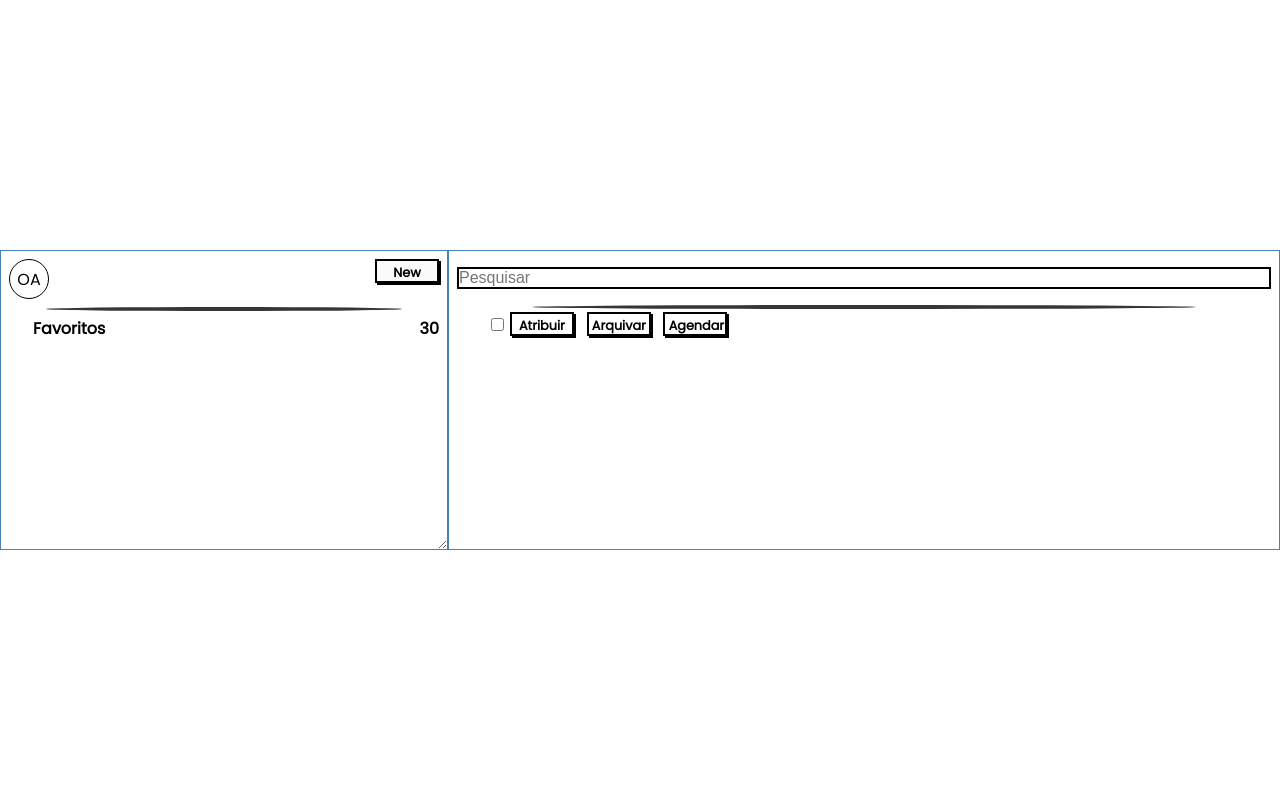
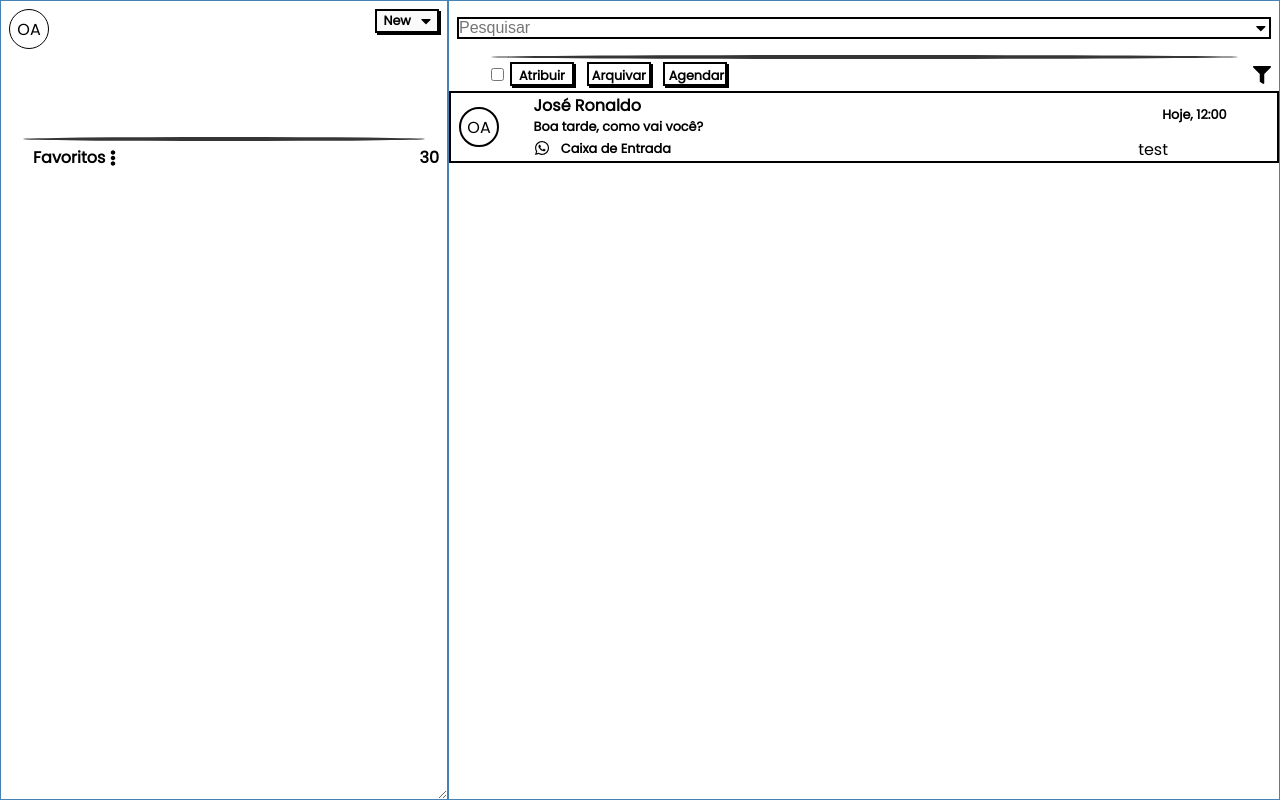
Before and after one commit to Caladbol/Desafio-Front, a React (Create React App) app: page / in a window 1280 px wide. Built offline with nearby package versions, Linux system fonts and the light colour scheme.

Commit message:
Main Layout done

```diff
--- a/package.json
+++ b/package.json
@@ -8,6 +8,7 @@
     "@testing-library/user-event": "^12.8.3",
     "react": "^17.0.2",
     "react-dom": "^17.0.2",
+    "react-icons": "^4.2.0",
     "react-scripts": "4.0.3",
     "web-vitals": "^1.1.1"
   },
--- a/src/components/Header.js
+++ b/src/components/Header.js
@@ -1,13 +1,21 @@
+import {FaCaretDown} from 'react-icons/fa'
+import {FaEllipsisV} from 'react-icons/fa'
+
+
 const Header = () => {
     return (
         <>
             <div className='profile'>
                 <div className='profile_btn'>OA</div>
-                <div className='new_btn'>New</div>
+                <div className='new_btn'>
+                    New
+                    <FaCaretDown />
+                </div>
             </div>
             <hr className='separator' />
             <div className='favoritos'>
-                <p>Favoritos</p>
+                <p className='favoritos_ellipsis'>Favoritos <FaEllipsisV cursor='pointer' /></p>
+
                 <p>30</p>
             </div>
         </>
--- /dev/null
+++ b/src/components/Mails.js
@@ -0,0 +1,35 @@
+import {FaWhatsapp} from 'react-icons/fa'
+
+
+const Mails = () => {
+    return (
+        <div>
+            <div className='message_box'>
+                <div className='sender_pic'>
+                    OA
+                </div>
+                <div className='sender_name'>
+                    José Ronaldo
+                </div>
+                <div className='subject'>
+                    Boa tarde, como vai você?
+                </div>
+                <div className='abstract'>
+
+                </div>
+                <div className='mailbox'>
+                    <FaWhatsapp />
+                    <div className='mailbox_name'>Caixa de Entrada</div>
+                </div>
+                <div className='timestamp'>
+                    Hoje, 12:00
+                </div>
+                <div className='senders'>
+                    test
+                </div>
+            </div>
+        </div>
+    )
+}
+
+export default Mails
--- a/src/components/Menu.js
+++ b/src/components/Menu.js
@@ -1,8 +1,15 @@
+import { FaCaretDown } from "react-icons/fa"
+import { FaFilter } from "react-icons/fa"
+
+
+
 const Menu = () => {
     return (
         <div>
             <div className='searchbar'>
-                <input type="text" placeholder='Pesquisar' className='barra_pesquisa'/>
+                <input type="text" placeholder='Pesquisar' className='barra_pesquisa' />
+                <FaCaretDown cursor='pointer' />
+
             </div>
             <hr className='separator' />
             <div className='acoes'>
@@ -12,7 +19,7 @@ const Menu = () => {
                     <div className='acoes_btn'>Arquivar</div>
                     <div className='acoes_btn'>Agendar</div>
                 </div>
-                <div className='filter'></div>
+                <div className='filter'><FaFilter size={18} cursor='pointer' /></div>
             </div>
         </div>
     )
--- a/src/components/PanelB.js
+++ b/src/components/PanelB.js
@@ -1,9 +1,11 @@
 import Menu from './Menu'
+import Mails from './Mails'
 
 const PanelB = () => {
     return (
         <div className='panel panel_B'>
-         <Menu />
+            <Menu />
+            <Mails />
         </div>
     )
 }
--- a/src/index.css
+++ b/src/index.css
@@ -27,6 +27,7 @@ body {
   min-height: 18.75rem;
   border: 1.5px solid steelblue;
   overflow: auto;
+  height: 100%;
 }
 
 .panel_A {
@@ -72,12 +73,15 @@ body {
 }
 
 .new_btn {
+  display: flex;
   border: 2px solid black;
   background-color: #fafafa;
   text-align: center;
   text-decoration: none;
+  align-items: center;
+  justify-content: space-between;
   font-size: .8rem;
-  padding: .2rem;
+  padding: .2rem .2rem .2rem .4rem;
   width: 4rem;
   height: 1.5rem;
   font-weight: bold;
@@ -88,16 +92,25 @@ body {
 hr.separator {
   border: 2px solid rgb(54, 54, 54);
   border-radius: 50%;
-  width: 80%;
-  margin-left: 10%;
+  width: 90%;
+  margin-left: 5%;
 }
 
 .favoritos {
   display: flex;
   justify-content: space-between;
+  justify-items: center;
+  align-items: center;
   padding: .3rem .5rem 0 2rem;
   font-weight: bold;
 }
+
+.favoritos_ellipsis {
+  display: flex;
+  justify-content: space-between;
+  align-items: center;
+}
+
 
 /* Estilos Painel B - Direito */
 .searchbar {
@@ -115,8 +128,11 @@ hr.separator {
 
 .acoes {
   display: flex;
-  align-content: space-between;
+  align-content: center;
+  align-items: center;
   padding-left: 5%;
+  padding-right: 1%;
+  justify-content: space-between;
 }
 
 .acoes_btns {
@@ -140,3 +156,90 @@ hr.separator {
   box-shadow: .125rem .125rem 0 0 black;
   cursor: pointer;
 }
+
+.filter {
+  display: flex;
+  align-items: center;
+}
+
+.fa-filter {
+  font-size: 2rem;
+}
+
+/* Estilos Caixas de Mensagens */
+
+.message_box {
+  display: grid;
+  grid-template-columns: 1fr 6fr 1fr 2fr;
+  grid-template-rows: repeat(3, 1fr);
+  grid-template-areas:
+    "senderPic senderName senderName timestamp"
+    "senderPic subject subject timestamp"
+    "senderPic mailbox senders senders";
+  border: 2px solid black;
+  width: 100%;
+  height: 4.5rem;
+  align-items: center;
+  justify-items: left;
+
+
+}
+
+.message_box:hover {
+  cursor: pointer;
+}
+
+.sender_pic {
+  display: flex;
+  flex-direction: column;
+  border: none;
+  background-color: #fff;
+  text-align: center;
+  justify-content: center;
+  text-decoration: none;
+  font-size: 1rem;
+  border-radius: 50%;
+  border: 2px solid black;
+  height: 2.5rem;
+  width: 2.5rem;
+  margin: .5rem;
+  grid-area: senderPic;
+}
+
+.sender_name {
+  text-align:left;
+  font-size: 1rem;
+  font-weight: bold;
+  grid-area: senderName;
+}
+
+.subject {
+  text-align:left;
+  font-size: .8rem;
+  font-weight: bold;
+  grid-area: subject;
+}
+
+.mailbox {
+  grid-area: mailbox;
+  display: flex;
+}
+
+.mailbox_name {
+  text-align:justify;
+  font-size: .8rem;
+  font-weight: bold;
+  padding-left: .7rem;
+}
+
+.timestamp {
+  justify-self: center;
+  font-size: .8rem;
+  font-weight: bold;
+  grid-area: timestamp;
+}
+
+.senders {
+  grid-area: senders;
+  justify-self: center;
+}
```
Also changed, not shown: 1 other file (tests, documents, lock files or other folders).
